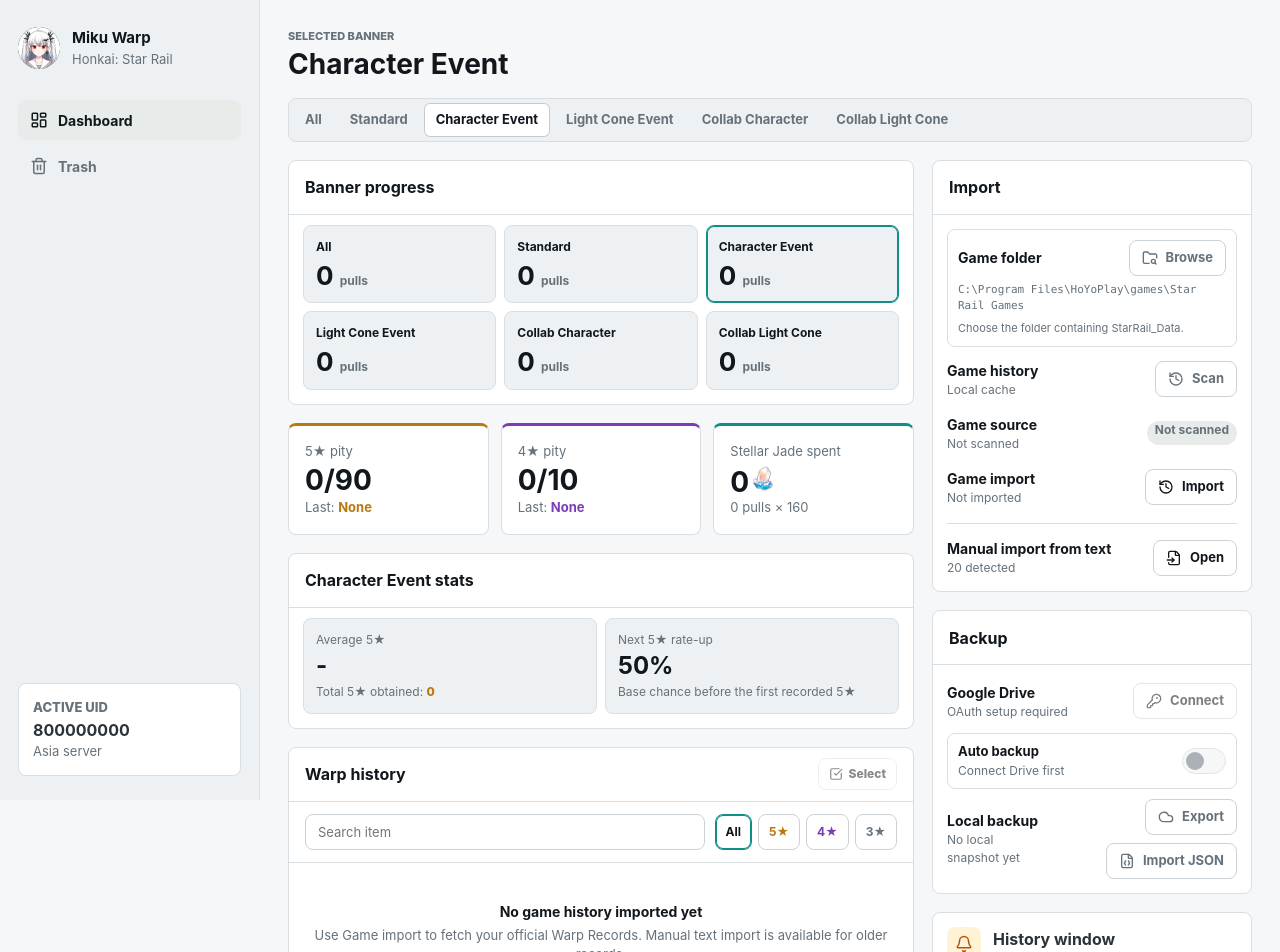
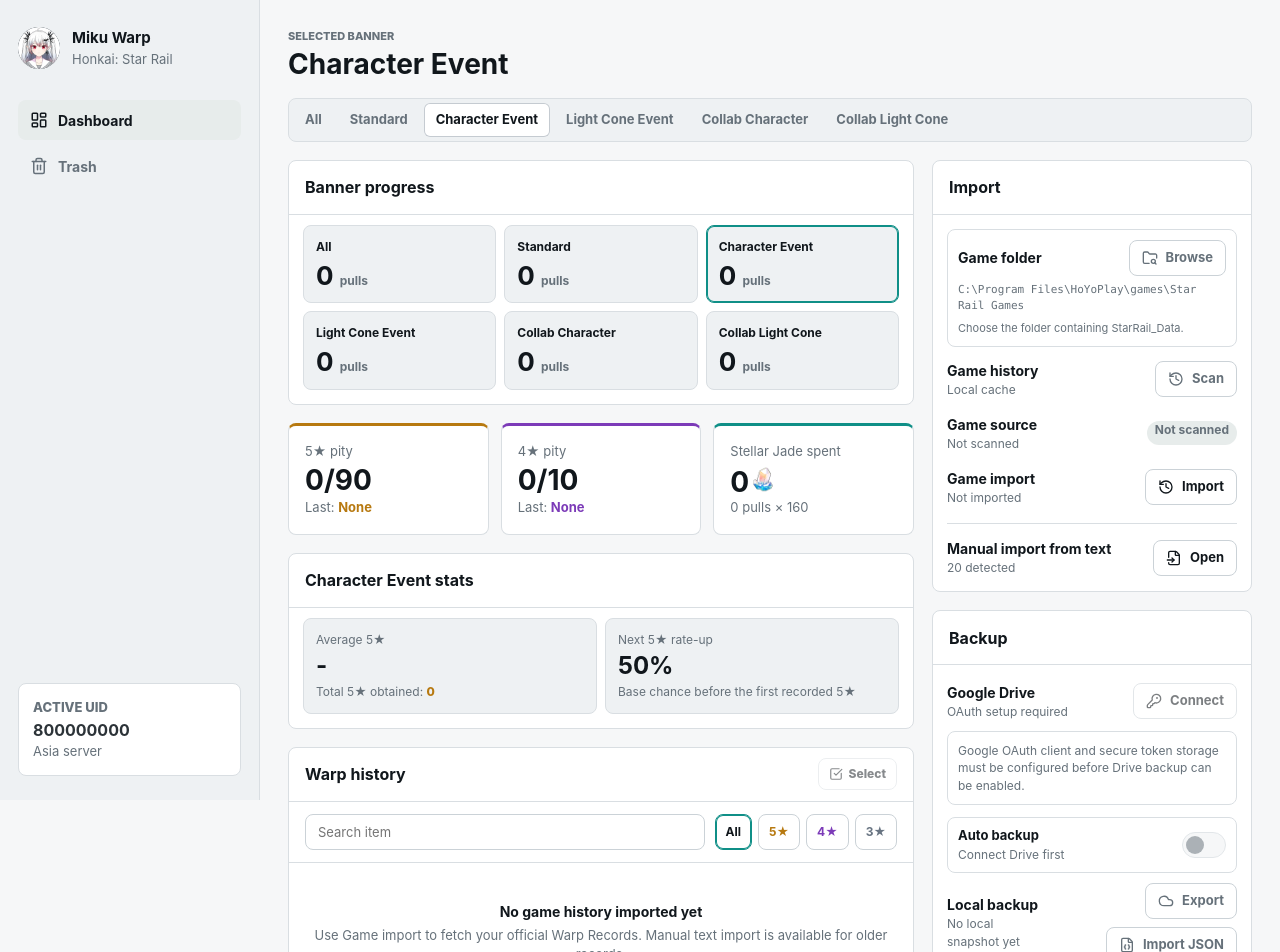
Before and after one commit to virtual-miku/miku-warp, a React (Vite) app: page / in a window 1280 px wide. Shown: the top 952 px of the page. Built offline with nearby package versions, Linux system fonts and the light colour scheme.

Commit message:
chore: clarify drive backup setup UI

```diff
--- a/src/app/App.css
+++ b/src/app/App.css
@@ -242,6 +242,7 @@
   display: inline-flex;
   align-items: center;
   gap: 8px;
+  line-height: 1;
 }
 
 .stellar-jade-value img {
@@ -249,6 +250,7 @@
   height: 28px;
   flex: 0 0 auto;
   object-fit: contain;
+  transform: translateY(1px);
 }
 
 .pity-card span {
@@ -829,6 +831,17 @@
   justify-content: flex-end;
   gap: 8px;
   flex-wrap: wrap;
+}
+
+.backup-status-detail {
+  margin: -2px 0 2px;
+  padding: 10px;
+  border: 1px solid var(--border);
+  border-radius: 8px;
+  background: var(--surface);
+  color: var(--text-muted);
+  font-size: 12px;
+  line-height: 1.45;
 }
 
 .backup-policy-row {
--- a/src/features/backup/components/BackupPanel.tsx
+++ b/src/features/backup/components/BackupPanel.tsx
@@ -165,6 +165,9 @@
             </AppButton>
           </div>
         </div>
+        {!isGoogleDriveConnected ? (
+          <p className="backup-status-detail">{cloudBackupStatus.detail}</p>
+        ) : null}
         <div className="backup-policy-row">
           <div>
             <strong>Auto backup</strong>
```
